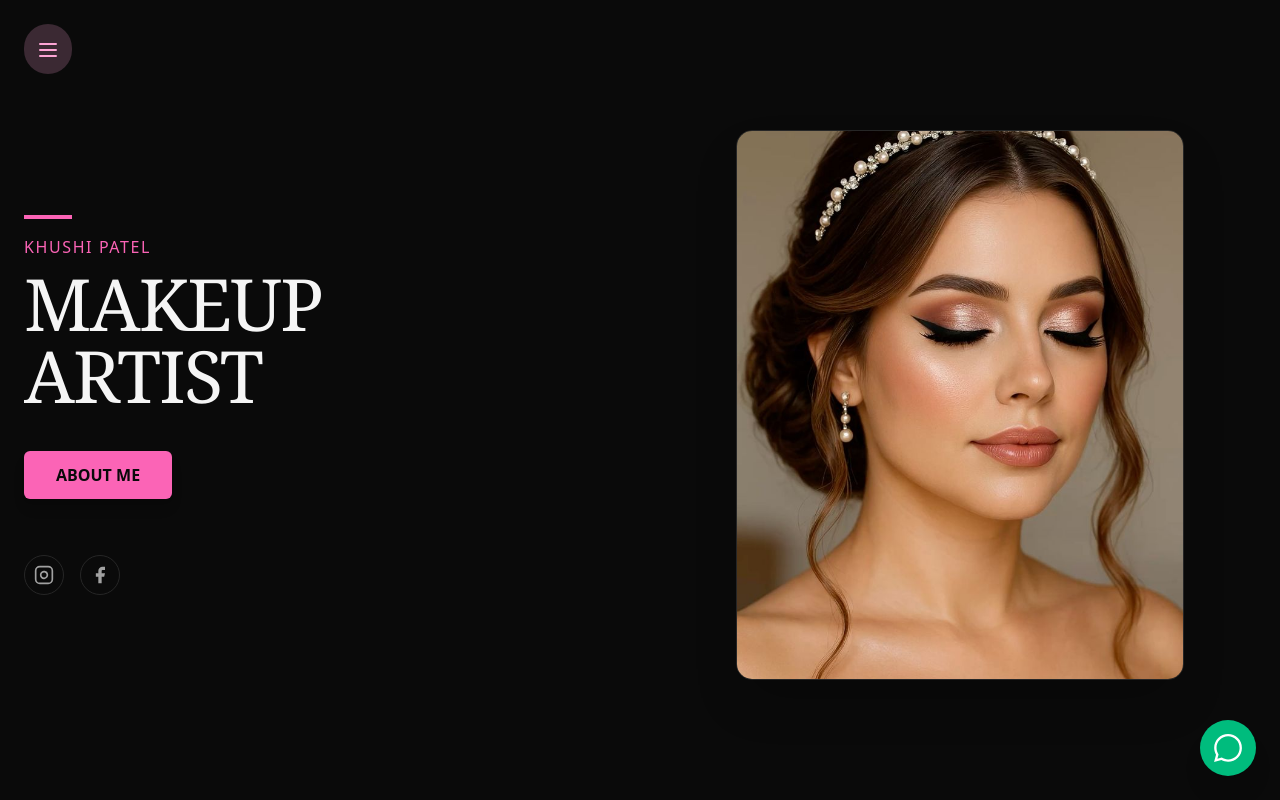
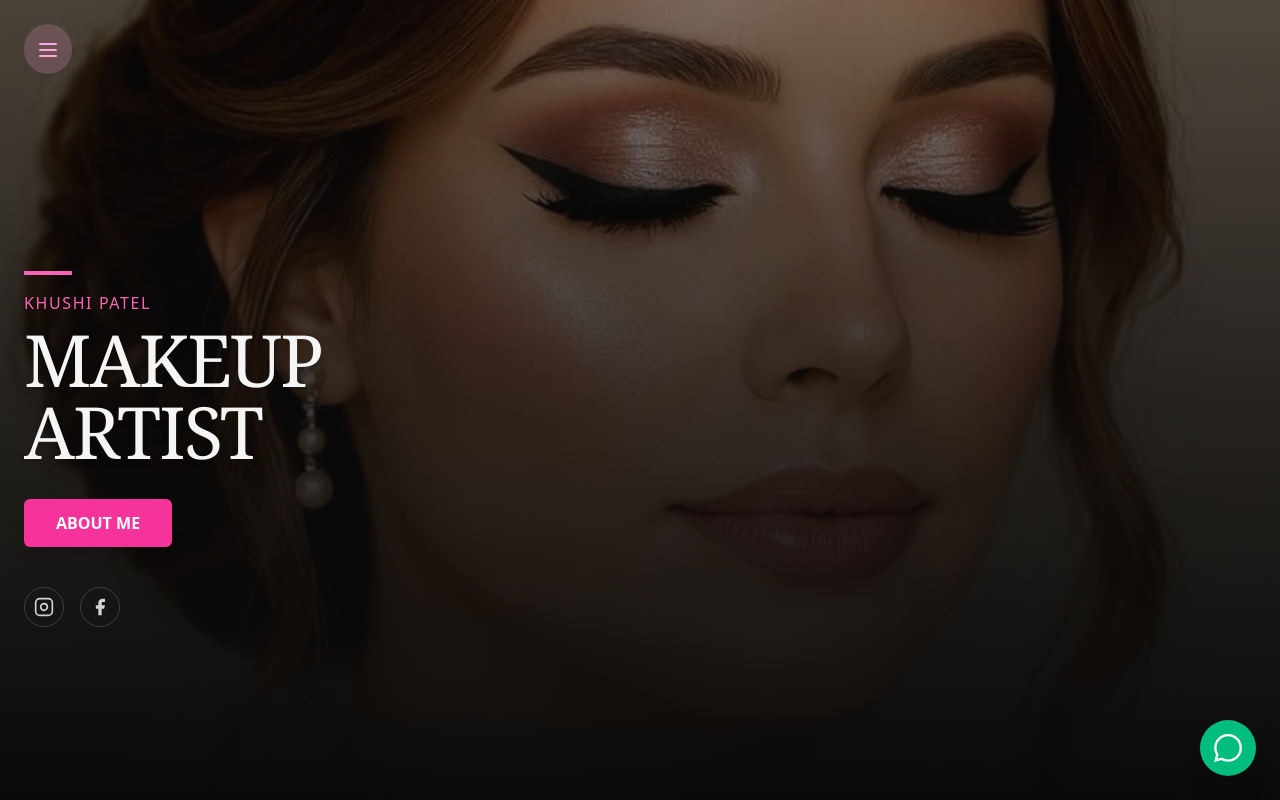
Before and after one commit to Devangipanchal2425/Khushi-bridal-studio, a Next.js app: page / in a window 1280 px wide. Built offline with nearby package versions, Linux system fonts and the light colour scheme.

Commit message:
Refactor Home component layout and styles

```diff
--- a/app/page.tsx
+++ b/app/page.tsx
@@ -3,12 +3,23 @@ import Link from "next/link";
 
 export default function Home() {
   return (
-    <main className="min-h-screen bg-neutral-950 text-white relative overflow-hidden">
+    <main className="min-h-screen bg-neutral-950 text-white relative overflow-hidden flex flex-col justify-between">
+      {/* Background Image Container */}
+      <div className="absolute inset-0 z-0">
+        <img
+          src="/bride.jpeg"
+          alt="Khushi Patel - Makeup Artist"
+          className="w-full h-full object-cover object-center opacity-40 md:opacity-50"
+        />
+        {/* Dark Gradient Overlay for Text Readability */}
+        <div className="absolute inset-0 bg-gradient-to-t from-neutral-950 via-neutral-950/60 to-neutral-950/80 md:to-transparent"></div>
+      </div>
+
       {/* Navigation / Header */}
-      <nav className="flex justify-between items-center px-6 py-6 max-w-7xl mx-auto">
+      <nav className="relative z-10 flex justify-between items-center px-6 py-6 max-w-7xl mx-auto w-full">
         <button
           aria-label="Toggle Menu"
-          className="p-3 rounded-full bg-pink-300/20 text-pink-300 hover:bg-pink-300/30 transition-colors"
+          className="p-3 rounded-full bg-pink-300/20 text-pink-300 hover:bg-pink-300/30 transition-colors backdrop-blur-sm"
         >
           <svg className="w-6 h-6" fill="none" stroke="currentColor" viewBox="0 0 24 24">
             <path strokeLinecap="round" strokeLinejoin="round" strokeWidth={2} d="M4 6h16M4 12h16M4 18h16" />
@@ -16,36 +27,37 @@ export default function Home() {
         </button>
       </nav>
 
-      {/* Hero Section */}
-      <section className="max-w-7xl mx-auto px-6 pt-8 pb-20 grid grid-cols-1 md:grid-cols-2 gap-12 items-center">
-        {/* Left Column: Text & CTA */}
-        <div className="space-y-6 z-10">
+      {/* Hero Content (Overlayed on Top of Image) */}
+      <section className="relative z-10 max-w-7xl mx-auto px-6 py-12 w-full flex-1 flex flex-col justify-center">
+        <div className="space-y-6 max-w-lg">
           <div className="space-y-2">
             <div className="w-12 h-1 bg-pink-400 mb-4"></div>
             <h2 className="text-pink-400 font-medium tracking-widest uppercase text-sm md:text-base">
               KHUSHI PATEL
             </h2>
-            <h1 className="text-5xl md:text-7xl font-serif tracking-tight leading-none text-neutral-100">
+            <h1 className="text-4xl sm:text-5xl md:text-7xl font-serif tracking-tight leading-none text-neutral-100 drop-shadow-md">
               MAKEUP <br />
               ARTIST
             </h1>
           </div>
 
-          <div className="pt-4">
+          <div className="pt-2">
             <Link
               href="#about"
-              className="inline-block bg-pink-400 hover:bg-pink-500 text-neutral-950 font-semibold px-8 py-3 rounded-md transition-all shadow-lg hover:shadow-pink-400/20"
+              className="inline-block bg-pink-500 hover:bg-pink-600 text-white font-semibold px-8 py-3 rounded-md transition-all shadow-lg hover:shadow-pink-500/20 backdrop-blur-sm"
             >
               ABOUT ME
             </Link>
           </div>
 
           {/* Social Icons */}
-          <div className="flex gap-4 pt-8">
+          <div className="flex gap-4 pt-4">
             <a
-              href="#"
+              href="https://www.instagram.com/"
+              target="_blank"
+              rel="noopener noreferrer"
               aria-label="Instagram"
-              className="w-10 h-10 rounded-full border border-neutral-800 flex items-center justify-center text-neutral-400 hover:text-pink-400 hover:border-pink-400 transition-colors"
+              className="w-10 h-10 rounded-full border border-neutral-700 bg-neutral-900/50 backdrop-blur-sm flex items-center justify-center text-neutral-300 hover:text-pink-400 hover:border-pink-400 transition-colors"
             >
               <svg className="w-5 h-5" fill="none" stroke="currentColor" viewBox="0 0 24 24">
                 <rect x="2" y="2" width="20" height="20" rx="5" ry="5" strokeWidth="2" />
@@ -54,25 +66,14 @@ export default function Home() {
               </svg>
             </a>
             <a
-              href="href="https://www.instagram.com/khushiimakeover_official/""
+              href="#"
               aria-label="Facebook"
-              className="w-10 h-10 rounded-full border border-neutral-800 flex items-center justify-center text-neutral-400 hover:text-pink-400 hover:border-pink-400 transition-colors"
+              className="w-10 h-10 rounded-full border border-neutral-700 bg-neutral-900/50 backdrop-blur-sm flex items-center justify-center text-neutral-300 hover:text-pink-400 hover:border-pink-400 transition-colors"
             >
               <svg className="w-5 h-5" fill="currentColor" viewBox="0 0 24 24">
                 <path d="M18 2h-3a5 5 0 00-5 5v3H7v4h3v8h4v-8h3l1-4h-4V7a1 1 0 011-1h3z" />
               </svg>
             </a>
-          </div>
-        </div>
-
-        {/* Right Column: Hero Image */}
-        <div className="relative flex justify-center items-center">
-          <div className="relative w-full max-w-md h-[450px] md:h-[550px] rounded-2xl overflow-hidden shadow-2xl border border-neutral-800">
-            <img
-              src="/bride.jpeg"
-              alt="Khushi Patel - Makeup Artist"
-              className="w-full h-full object-cover"
-            />
           </div>
         </div>
       </section>
```
